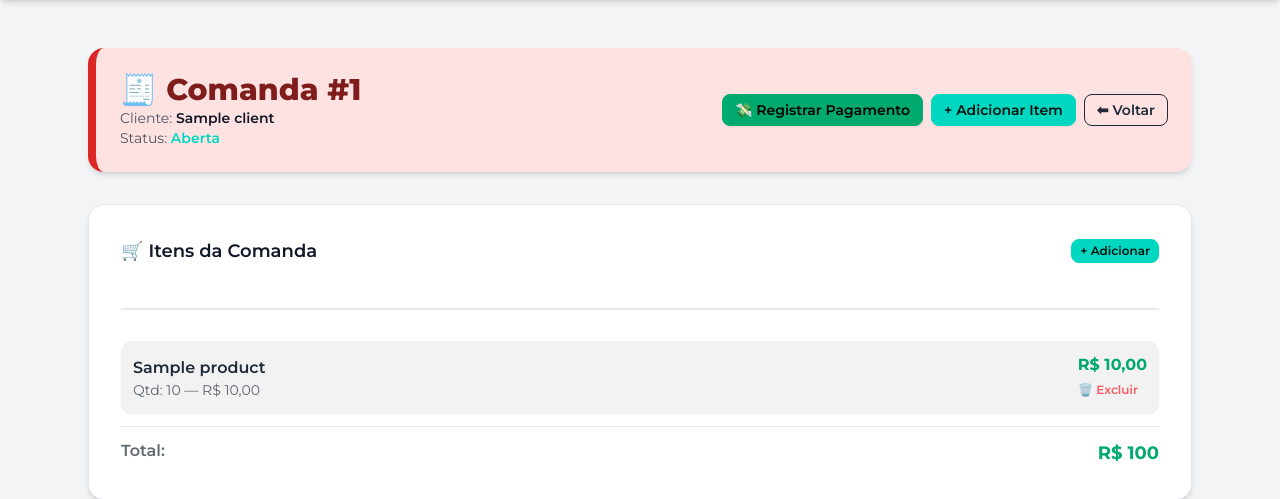
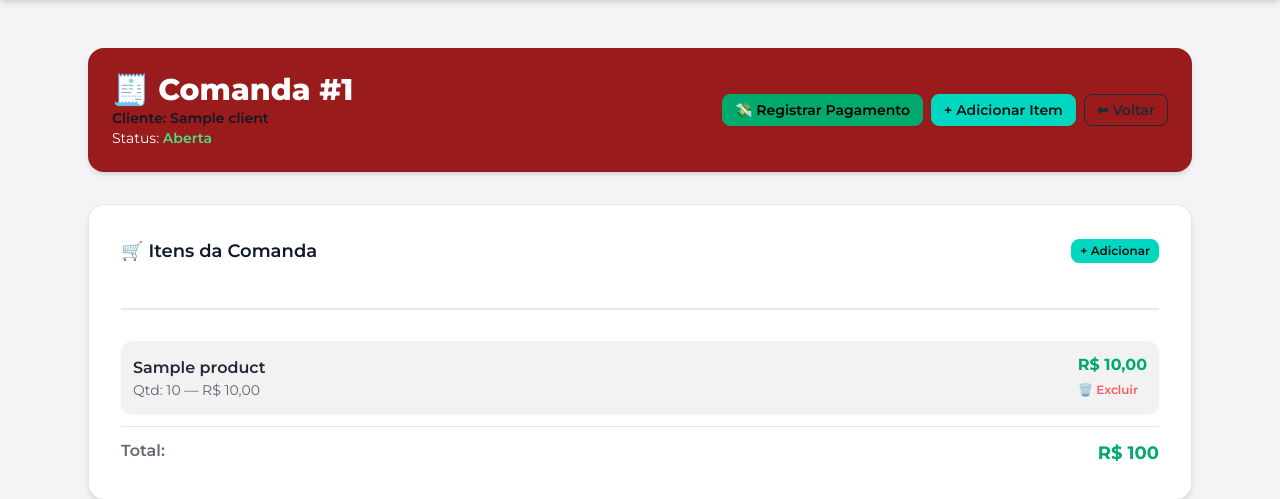
Before and after one commit to Projeto-Web-Kayky/disk-da-maga, a Django app: page /sales/1/ in a window 1280 px wide. Shown: the part 64-563 px from the top of the page. Run offline with Django 5.2, Linux system fonts and the light colour scheme; tables that the repository leaves empty hold one stand-in row (values such as "Sample post"); some libraries are stand-ins or nearby versions.

Commit message:
feat: correção de nomes de clientes nulos
estilização da tela e correção de nome nulo dos clientes

```diff
--- a/sales/templates/sale_create.html
+++ b/sales/templates/sale_create.html
@@ -2,7 +2,7 @@
 {% block title %}Nova Venda{% endblock %}
 {% block content %}
 <div class="flex justify-center mt-10">
-    <button class="btn btn-accent" onclick="document.getElementById('sale-create-modal').showModal()">➕ Nova
+    <button class="btn border-none bg-red-800 text-white hover:bg-red-900" onclick="document.getElementById('sale-create-modal').showModal()">+ Nova
         Venda</button>
 </div>
 
@@ -32,7 +32,7 @@
             <div class="flex justify-end gap-2 mt-4">
                 <button type="button" class="btn"
                     onclick="document.getElementById('sale-create-modal').close()">Cancelar</button>
-                <button type="submit" class="btn btn-accent">Criar</button>
+                <button type="submit" class="btn border-none bg-red-800 text-white hover:bg-red-900">Criar</button>
             </div>
         </form>
     </div>
--- a/sales/templates/sale_detail.html
+++ b/sales/templates/sale_detail.html
@@ -5,16 +5,18 @@
 <div class="p-6 max-w-6xl mx-auto space-y-8">
 
   <!-- Cabeçalho -->
-    <div class="flex justify-between items-center rounded-2xl p-6 shadow-md border-l-8 {{ header_color }} bg-base-100">
+  <div class="flex justify-between items-center rounded-2xl p-6 shadow-md {{ header_color }} bg-red-800 text-white">
     <div>
       <h2 class="text-3xl font-extrabold">🧾 Comanda #{{ sale.id }}</h2>
-            <p class="text-sm text-gray-600">Cliente:
-                <span class="font-semibold text-gray-900">{% if sale.client %}{{ sale.client.name }}{% else %}{{
-                    sale.client_name }}{% endif %}</span>
+      <p class="text-sm font-semibold text-gray-900">{% if sale.client %}
+        <label class="text-sm flex">Cliente: {{ sale.client.name }} </label>
+        {% else %}
+        <label class="text-white">Cliente sem nome</label>{% endif %}
       </p>
-            <p class="text-sm text-gray-600">Status:
+
+      <p class="text-sm">Status:
         <span
-                    class="font-semibold {% if sale.status == 'open' %}text-accent{% elif sale.status == 'finalized' %}text-success{% else %}text-error{% endif %}">
+          class="font-semibold {% if sale.status == 'open' %}text-green-400{% elif sale.status == 'finalized' %}text-success{% else %}text-error{% endif %}">
           {{ sale.get_status_display }}
         </span>
       </p>
```
Also changed, not shown: sales/templates/sale_list.html (+12 -13 lines). Lines whose indentation alone changed are shown as unchanged.
